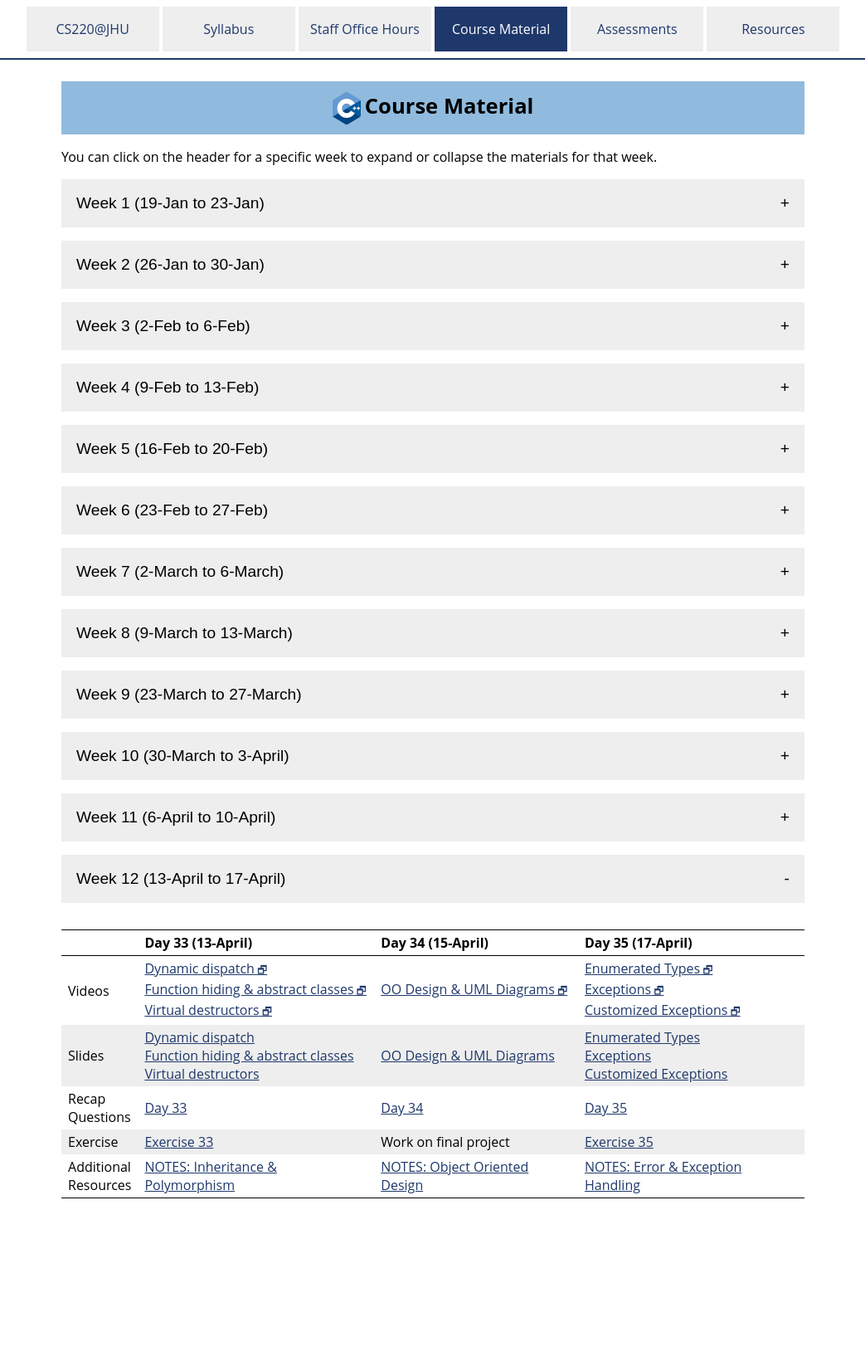
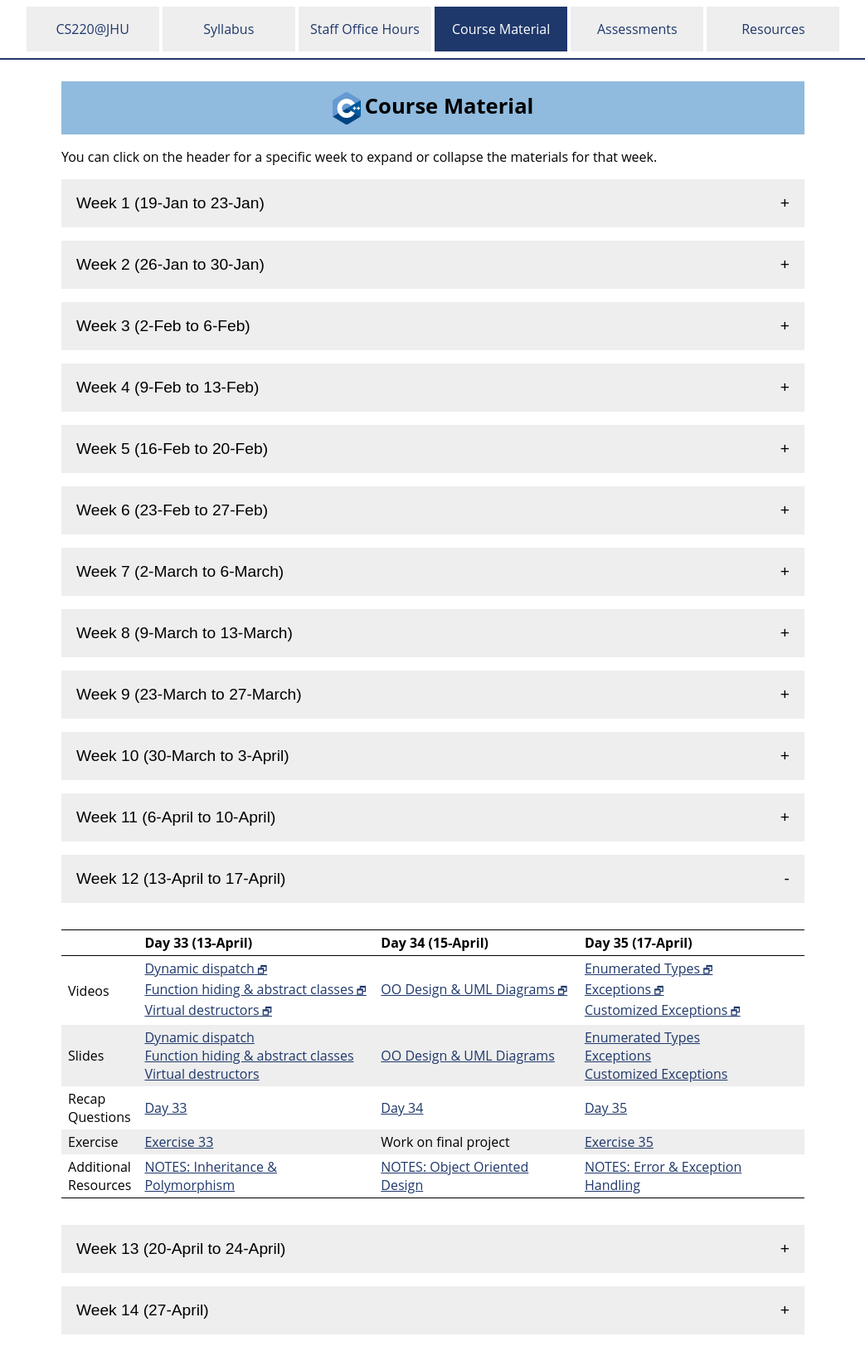
Before and after one commit to jhu-ip/cs220-sp26, a Jekyll site: the page built from material.md, in a window 1280 px wide. Shown: the whole page at 83% size, without its empty margins (118-1161 px from the left). Built offline with Jekyll 4.4.1, drawn with Linux system fonts in a browser that asks for light colours; before the commit the page ends 1476 px from its top, so only the background shows below that.

Commit message:
publishing weeks 13 and 14

```diff
--- a/material.md
+++ b/material.md
@@ -601,7 +601,6 @@ the materials for that week.
 </table>
 </div>
 
-<!--
 <button type="button" id="week_13_toggle" class="week_control_button">Week 13 (20-April to 24-April)</button>
 <div id="week_13" class="collapsible">
 <table>
@@ -642,11 +641,12 @@ the materials for that week.
       <td>Additional<br>Resources</td>
       <td></td>
       <td></td>
-      <td></td>
+      <td><a href='notes/notes-lambdas-misc.html'>Lambdas & Miscellany</a></td>
     </tr>
   </tbody>
 </table>
 </div>
+
 <button type="button" id="week_14_toggle" class="week_control_button">Week 14 (27-April)</button>
 <div id="week_14" class="collapsible">
 <table>
@@ -681,6 +681,7 @@ the materials for that week.
 </table>
 </div>
 
+<!--
 -->
 
 <script type="text/javascript">
```
Also changed, not shown: 1 other file.
